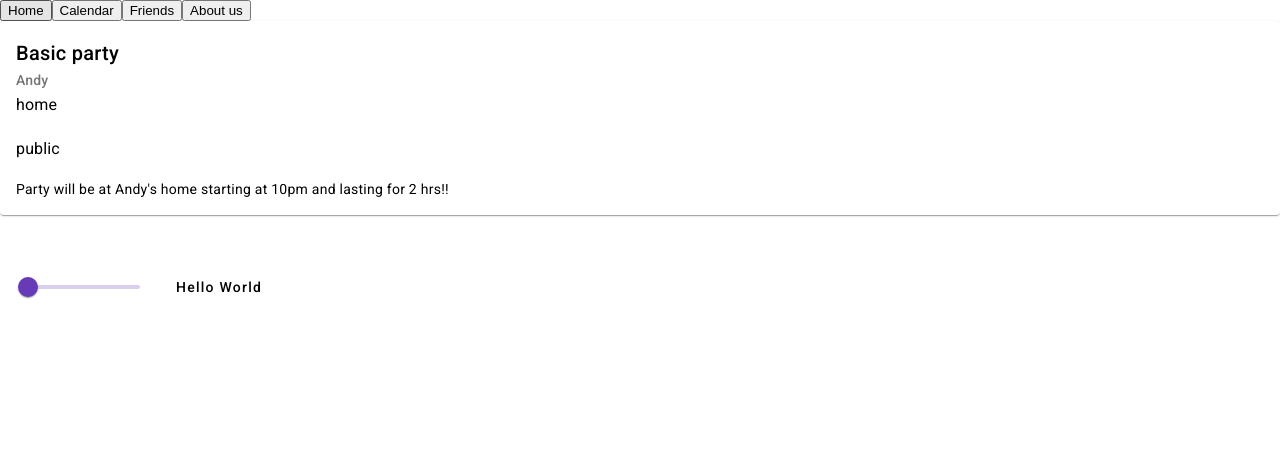
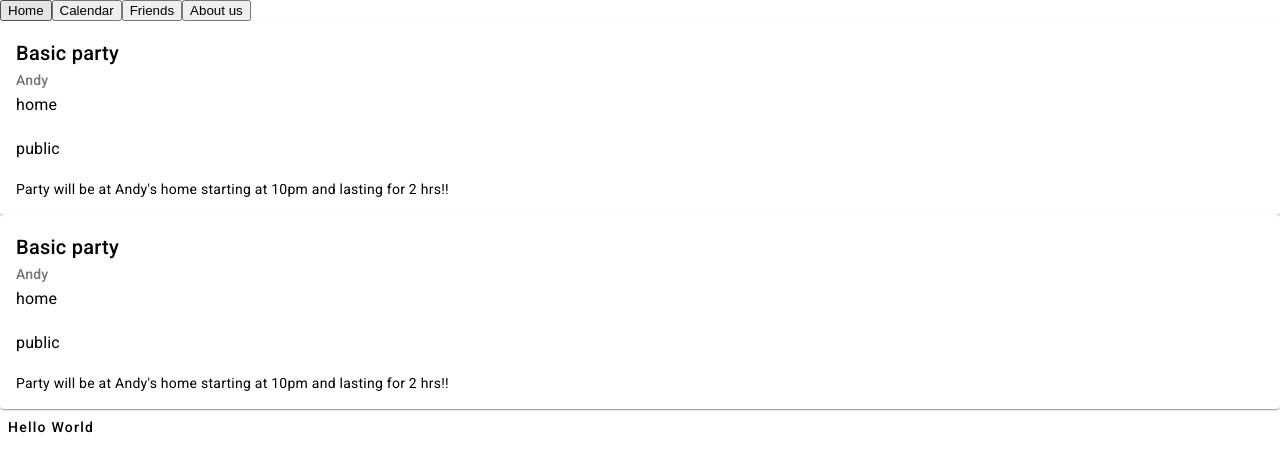
Before and after one commit to ALMLAMBO/LetsParty, an Angular app in the folder front-end/lets-party-ui/: page / in a window 1280 px wide. Shown: the top 472 px of the page. Built offline with nearby package versions, Linux system fonts and the light colour scheme.

Commit message:
PartyList added

```diff
--- a/front-end/lets-party-ui/src/app/app.component.html
+++ b/front-end/lets-party-ui/src/app/app.component.html
@@ -1,3 +1,3 @@
 <app-navbar></app-navbar>
-<app-party></app-party>
+<app-party-list></app-party-list>
 <button mat-button>Hello World</button>
--- a/front-end/lets-party-ui/src/app/home-page/home-page.module.ts
+++ b/front-end/lets-party-ui/src/app/home-page/home-page.module.ts
@@ -4,11 +4,13 @@ import { PartyComponent } from './party/party.component';
 import { NavbarComponent } from './navbar/navbar.component';
 import { MatSliderModule } from '@angular/material/slider';
 import { MatCardModule } from '@angular/material/card';
+import { PartyListComponent } from './party-list/party-list.component';
 
 @NgModule({
   declarations: [
     PartyComponent,
-    NavbarComponent
+    NavbarComponent,
+    PartyListComponent
   ],
   imports: [
     CommonModule,
@@ -17,9 +19,10 @@ import { MatCardModule } from '@angular/material/card';
   ],
   exports: [
     PartyComponent,
+    PartyListComponent,
     NavbarComponent,
   ]
 })
 export class HomePageModule {
-  party:PartyComponent = new PartyComponent();
+  party_list:PartyListComponent = new PartyListComponent();
 }
--- /dev/null
+++ b/front-end/lets-party-ui/src/app/home-page/party-list/party-list.component.html
@@ -0,0 +1 @@
+<app-party *ngFor = "let party of parties">{{party}}</app-party>
--- /dev/null
+++ b/front-end/lets-party-ui/src/app/home-page/party-list/party-list.component.ts
@@ -0,0 +1,15 @@
+import { Component } from '@angular/core';
+import { Party } from 'src/app/party';
+
+@Component({
+  selector: 'app-party-list',
+  templateUrl: './party-list.component.html',
+  styleUrls: ['./party-list.component.css']
+})
+export class PartyListComponent {
+  parties:Party[] = [
+    new Party("Party A", "private", "privacy:string", "owner:string", "location:string", "beginning_time:string", 10),
+    new Party("Party B", "public", "privacy:string", "owner:string", "location:string", "beginning_time:string", 10)
+  ];
+
+}
--- a/front-end/lets-party-ui/src/app/home-page/party/party.component.html
+++ b/front-end/lets-party-ui/src/app/home-page/party/party.component.html
@@ -11,8 +11,3 @@
     <p>Party will be at {{location}} starting at 10pm and lasting for {{length}} hrs!!</p>
   </mat-card-content>
 </mat-card>
-
-<br/>
-<mat-slider min="1" max="5" step="0.5" value="1.5">
-  <input matSliderThumb>
-</mat-slider>
--- /dev/null
+++ b/front-end/lets-party-ui/src/app/party.ts
@@ -0,0 +1,25 @@
+export class Party {
+  name:string = "Basic party";
+  type:string = "home";
+  privacy:string = "public";
+  owner:string = "Andy";
+  location:string = "Andy's home";
+  member_list:Member[] = [];
+  beginning_time:any;
+  length:number = 2;
+
+  constructor(name:string, type:string, privacy:string, owner:string, location:string, beginning_time:string, length:number) {
+    this.name = name;
+    this.type = type;
+    this.privacy = privacy;
+    this.owner = owner;
+    this.location = location;
+    this.member_list = this.member_list;
+    this.beginning_time = beginning_time;
+    this.length = length;
+  }
+}
+
+class Member {
+
+}
```
Also changed, not shown: front-end/lets-party-ui/src/app/home-page/party/party.component.ts (+11 -0 lines), front-end/lets-party-ui/src/app/home-page/party-list/party-list.component.css (added), 2 other files (tests, documents, lock files or other folders).
